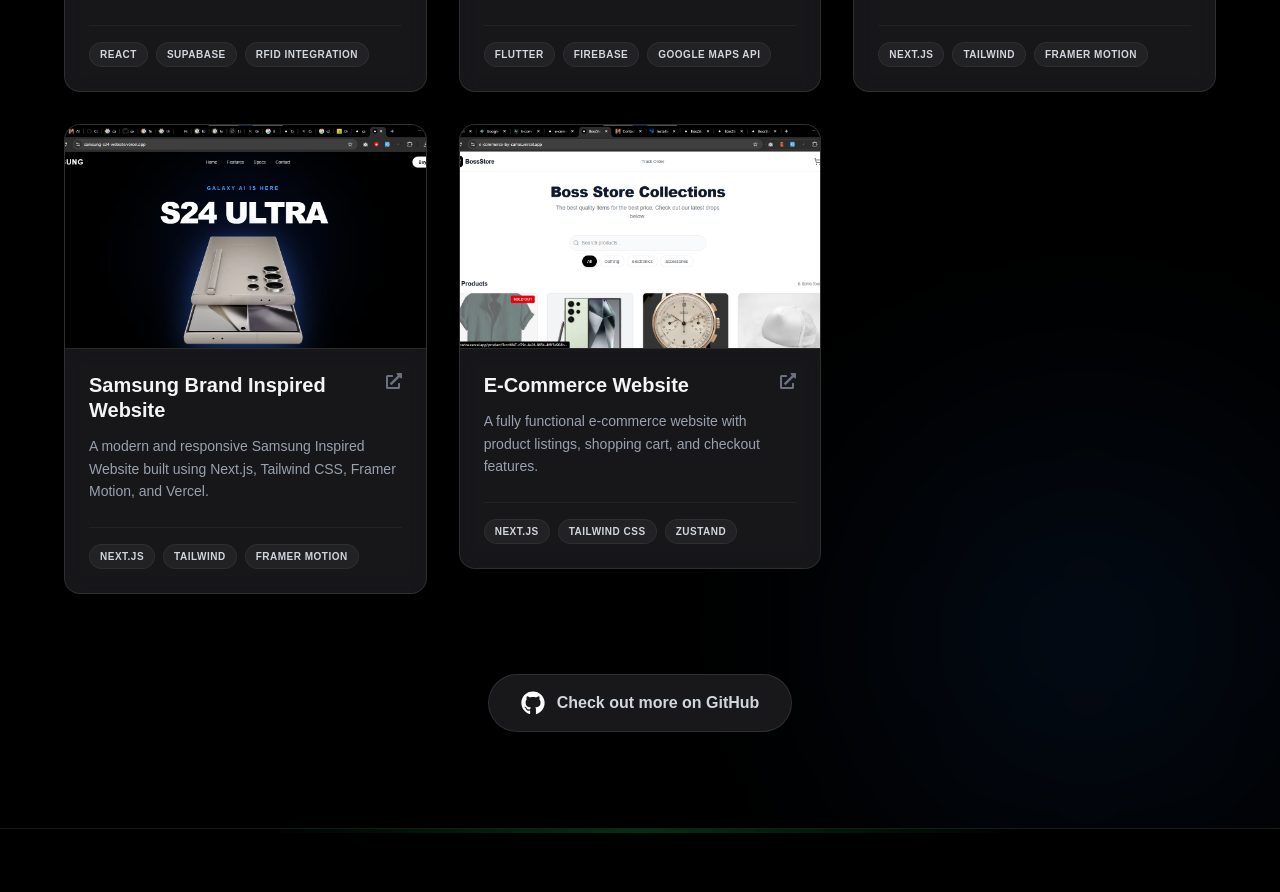
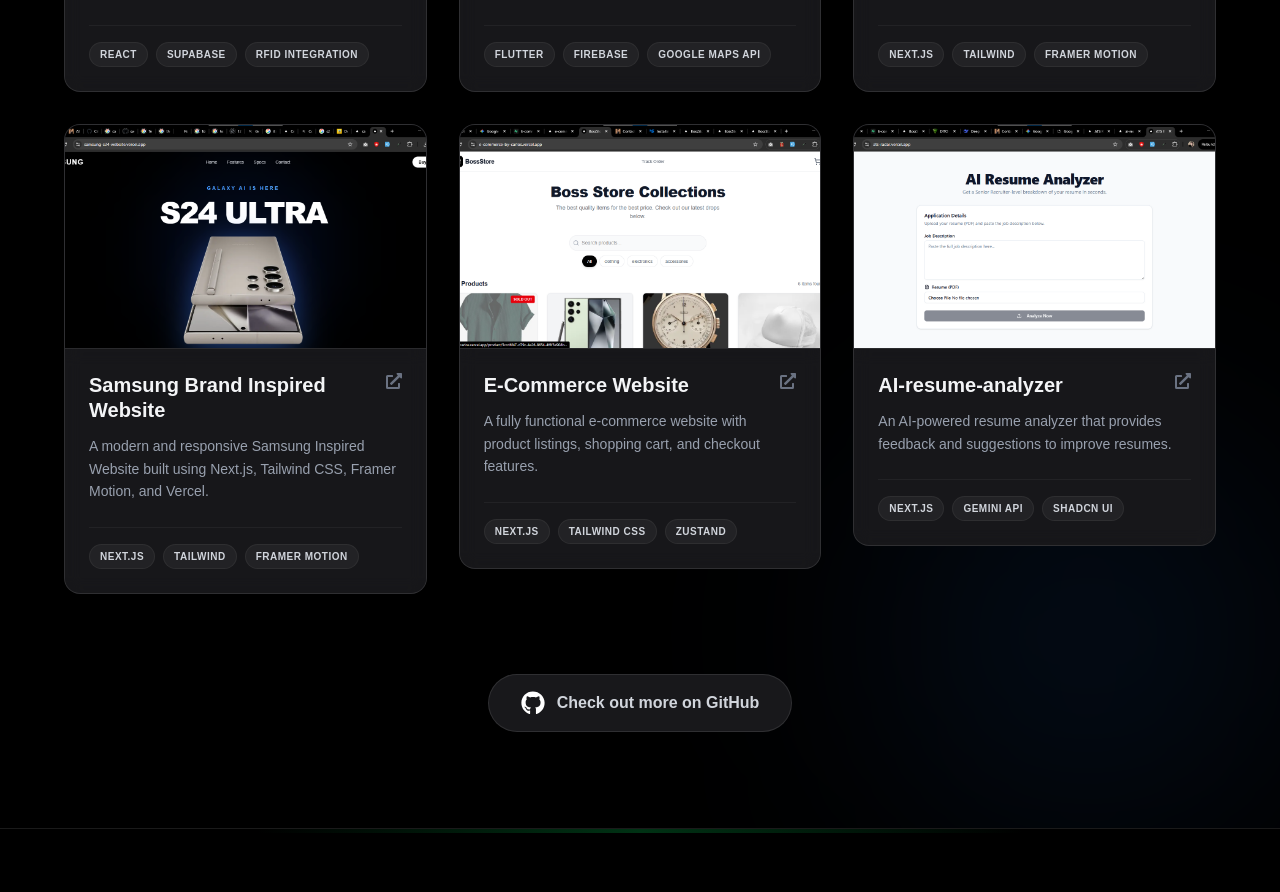
Before and after one commit to Crl0sDEV/Latest-Portfolio-V1, a Next.js app: page /projects in a window 1280 px wide. Shown: the part 1240-2132 px from the top of the page. Built offline with nearby package versions, Linux system fonts and the light colour scheme.

Commit message:
add another projects: ai resume analyzer

```diff
--- a/src/app/projects/page.js
+++ b/src/app/projects/page.js
@@ -72,6 +72,14 @@
       tech: ["Next.js", "Tailwind CSS", "Zustand"],
       img: "/projects/ecommerce.png",
     },
+    {
+      title: "AI-resume-analyzer",
+      description:
+        "An AI-powered resume analyzer that provides feedback and suggestions to improve resumes.",
+      link: "https://ats-radar.vercel.app/",
+      tech: ["Next.js", "Gemini API", "Shadcn UI"],
+      img: "/projects/resume-analyzer.png",
+    },
   ];
 
   return (
```
Also changed, not shown: public/projects/resume-analyzer.png (added).
